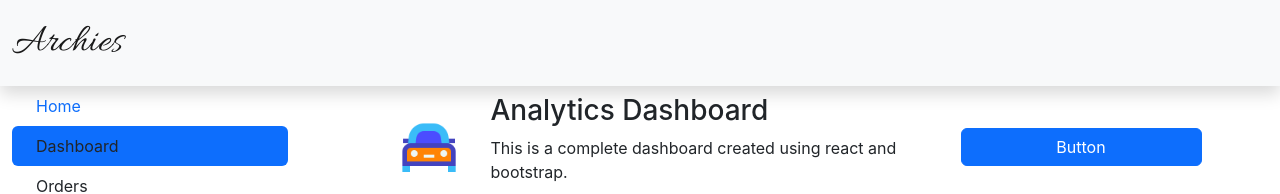
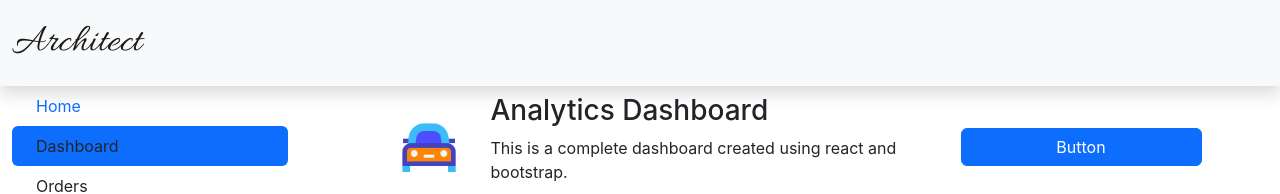
Before and after one commit to neerajb-dev/architect-dashboard-two, a React (Create React App) app: page / in a window 1280 px wide. Shown: the top 194 px of the page. Built offline with nearby package versions, Linux system fonts and the light colour scheme.

Commit message:
name change

```diff
--- a/src/Components/Navbar.js
+++ b/src/Components/Navbar.js
@@ -6,7 +6,7 @@ const Navbar = () => {
         <nav className="navbar navbar-expand-2xl bg-light shadow position-sticky top-0">
             <div className="container-fluid">
                 <a href="#" className="navbar-brand fs-1">
-                    Archies
+                    Architect
                 </a>
                 <button class="navbar-toggler d-md-none" type="button" data-bs-toggle="collapse" data-bs-target="#navbarNav" aria-controls="navbarNav" aria-expanded="false" aria-label="Toggle navigation">
                     <span class="navbar-toggler-icon"></span>
```
